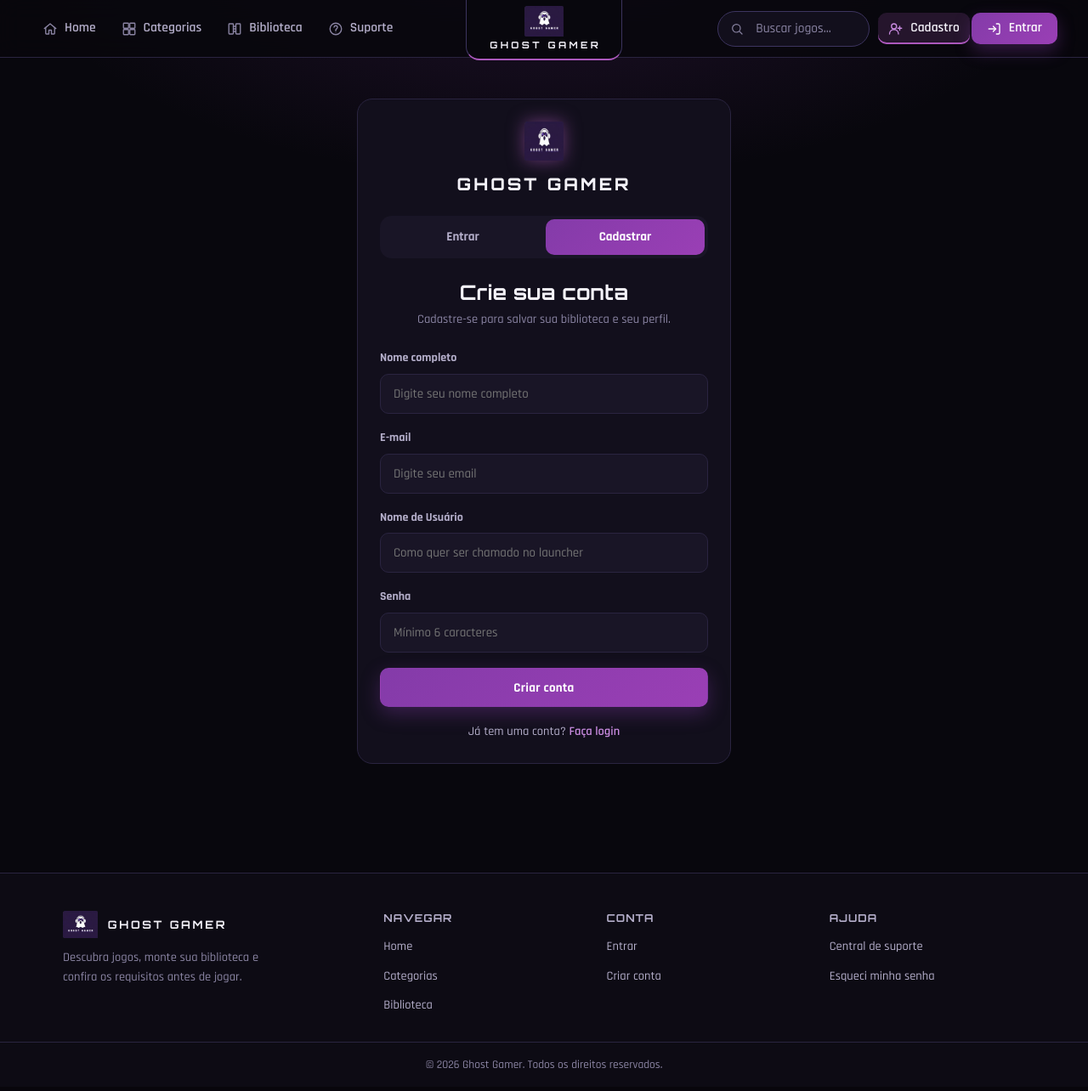
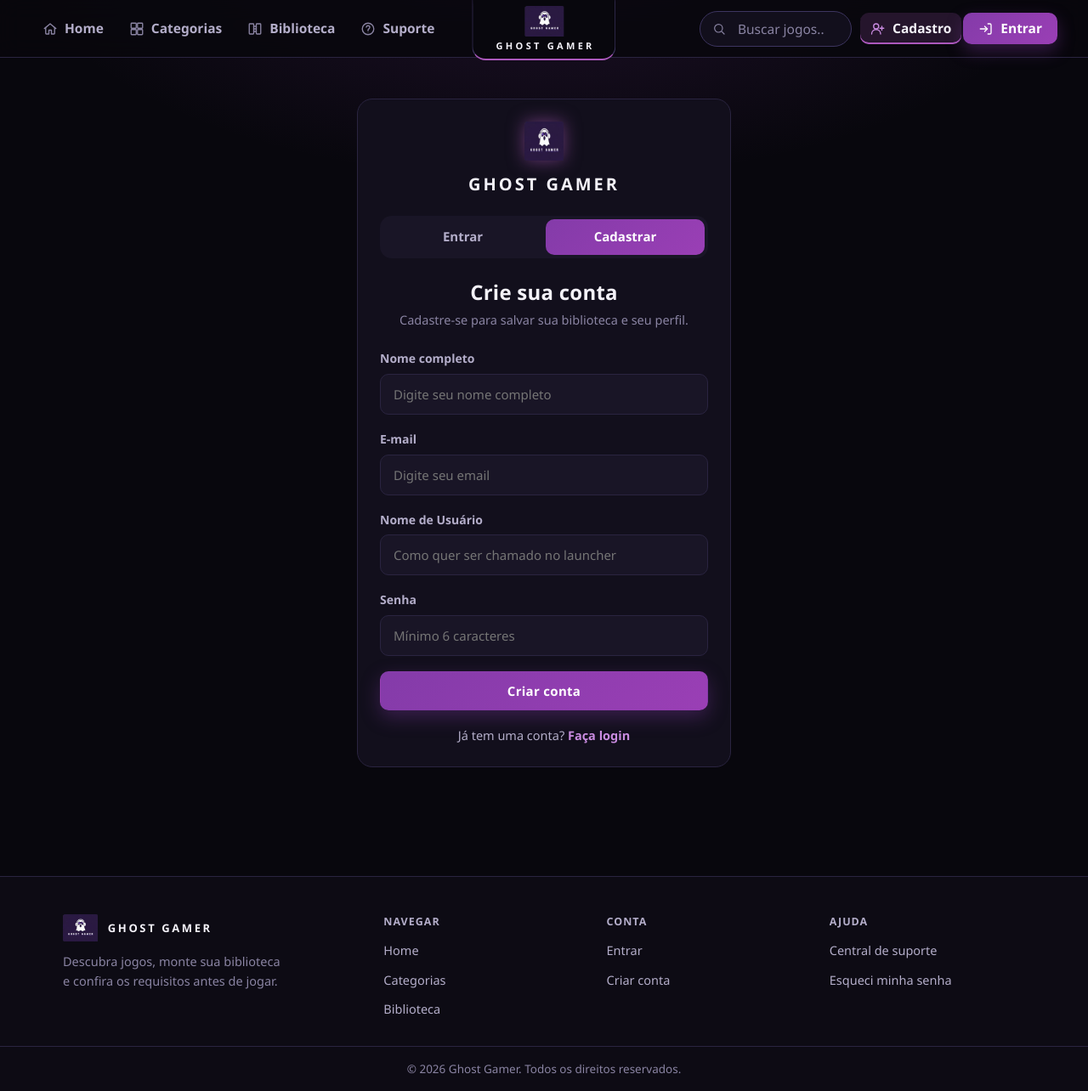
Before and after one commit to gustav2308/GhostGamer, a PHP site: page /PAGINAS/cadastroCliente.php in a window 1280 px wide. Shown: the whole page at 85% size. Before the commit the page ends 1257 px from the top, so only its background shows below. Run offline with PHP 8.4, Linux system fonts and the light colour scheme.

Commit message:
Update global.css

```diff
--- a/site-ghost-gamer/ASSETS/CSS/global.css
+++ b/site-ghost-gamer/ASSETS/CSS/global.css
@@ -13,7 +13,7 @@
         botões, badges, chips, painéis, formulários e toasts.
    ========================================================= */
 
-@import url('https://fonts.googleapis.com/css2?family=Orbitron:wght@500;700;800&family=Rajdhani:wght@500;600;700&display=swap');
+@import url('https://fonts.googleapis.com/css2?family=Atkinson+Hyperlegible:ital,wght@0,400;0,700;1,400;1,700&display=swap');
 
 :root {
     /* ---------- Paleta Ghost Gamer ---------- */
```
